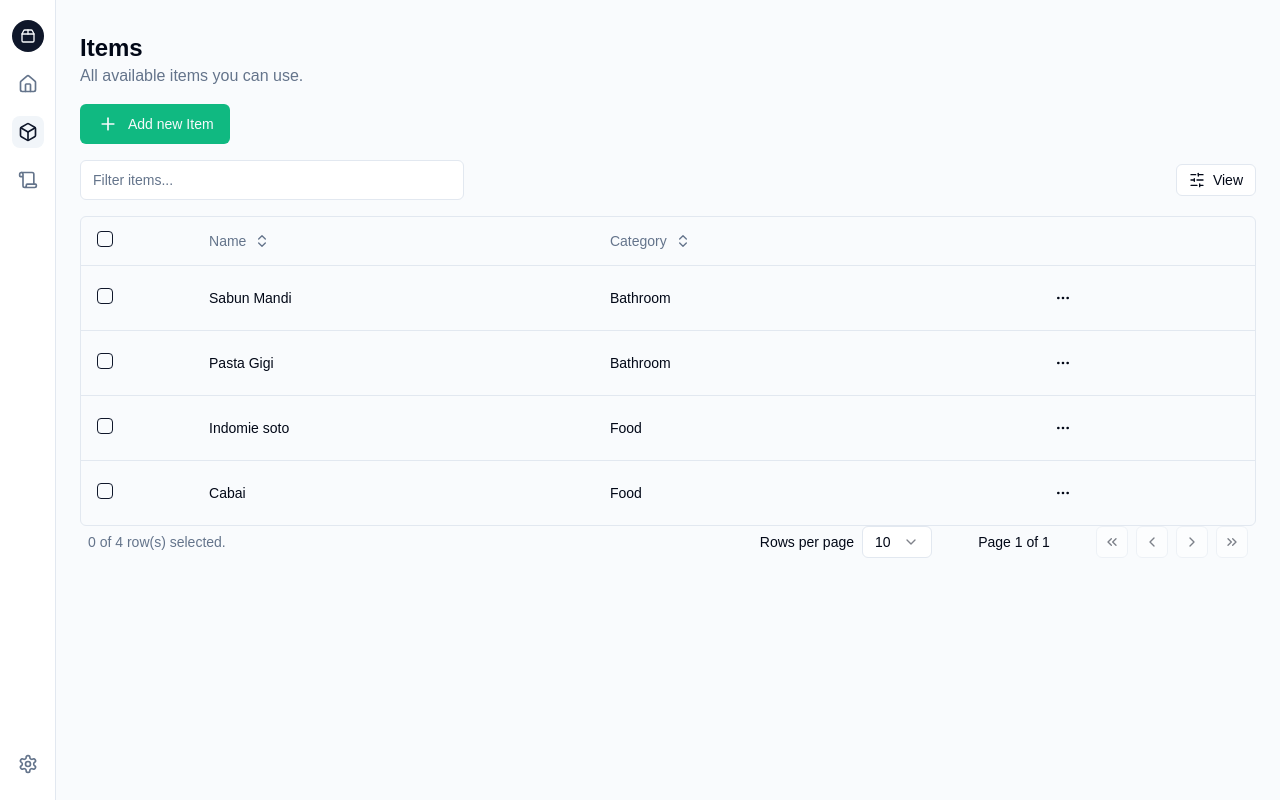
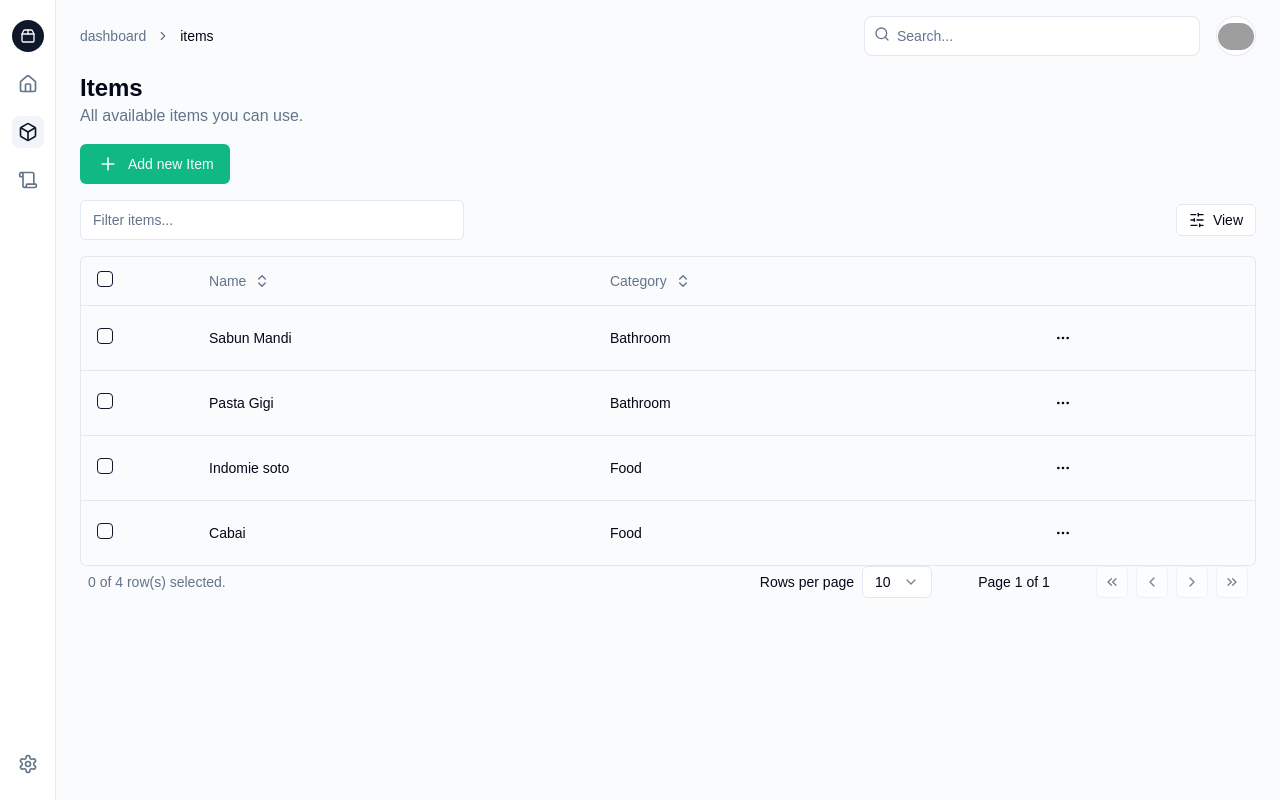
Before and after one commit to rgdmprmd/whats-on-myfridge, a Next.js app: page /dashboard/items in a window 1280 px wide. Built offline with nearby package versions, Linux system fonts and the light colour scheme; grey boxes are pictures that could not be loaded.

Commit message:
feat: breadcrumbs, search, and profile dock

```diff
--- a/app/dashboard/layout.tsx
+++ b/app/dashboard/layout.tsx
@@ -1,12 +1,40 @@
 import { SideNav } from "@/components/side-nav";
 import { SideNavMobile } from "@/components/side-nav-mobile";
+import { BreadcrumbsHeader } from "@/components/breadcrumbs-header";
+import { Search } from "lucide-react";
+import { Input } from "@/components/ui/input";
+import { DropdownMenu, DropdownMenuContent, DropdownMenuItem, DropdownMenuLabel, DropdownMenuSeparator, DropdownMenuTrigger } from "@/components/ui/dropdown-menu";
+import { Button } from "@/components/ui/button";
+import Image from "next/image";
 
 export default function Layout({ children }: { children: React.ReactNode }) {
 	return (
 		<div className="flex min-h-screen w-full flex-col bg-muted/40 ">
 			<SideNav />
 			<div className="flex flex-col sm:gap-4 sm:py-4 sm:pl-14">
-				<SideNavMobile />
+				<header className="sticky top-0 z-30 flex h-14 items-center gap-4 border-b bg-background px-4 sm:static sm:h-auto sm:border-0 sm:bg-transparent sm:px-6">
+					<SideNavMobile />
+					<BreadcrumbsHeader />
+					<div className="relative ml-auto flex-1 md:grow-0">
+						<Search className="absolute left-2.5 top-2.5 h-4 w-4 text-muted-foreground" />
+						<Input type="search" placeholder="Search..." className="w-full rounded-lg bg-background pl-8 md:w-[200px] lg:w-[336px]" />
+					</div>
+					<DropdownMenu>
+						<DropdownMenuTrigger asChild>
+							<Button variant="outline" size="icon" className="overflow-hidden rounded-full">
+								<Image src="/placeholder-user.png" width={36} height={36} alt="Avatar" className="overflow-hidden rounded-full" />
+							</Button>
+						</DropdownMenuTrigger>
+						<DropdownMenuContent align="end">
+							<DropdownMenuLabel>My Account</DropdownMenuLabel>
+							<DropdownMenuSeparator />
+							<DropdownMenuItem>Settings</DropdownMenuItem>
+							<DropdownMenuItem>Support</DropdownMenuItem>
+							<DropdownMenuSeparator />
+							<DropdownMenuItem>Logout</DropdownMenuItem>
+						</DropdownMenuContent>
+					</DropdownMenu>
+				</header>
 				<main className="grid flex-1 items-start gap-4 p-4 sm:px-6 sm:py-0 md:gap-8">{children}</main>
 			</div>
 		</div>
--- /dev/null
+++ b/components/breadcrumbs-header.tsx
@@ -0,0 +1,41 @@
+"use client";
+
+import React from "react";
+import { Breadcrumb, BreadcrumbItem, BreadcrumbLink, BreadcrumbList, BreadcrumbPage, BreadcrumbSeparator } from "@/components/ui/breadcrumb";
+import Link from "next/link";
+import { usePathname } from "next/navigation";
+
+export const BreadcrumbsHeader = () => {
+	const pathname = usePathname().split("/");
+	pathname.shift();
+	if (pathname.length < 2) return null;
+
+	return (
+		<Breadcrumb className="hidden md:flex">
+			<BreadcrumbList>
+				{pathname.map((path, index) => {
+					if (index === pathname.length - 1) {
+						return (
+							<>
+								<BreadcrumbItem>
+									<BreadcrumbPage>{path}</BreadcrumbPage>
+								</BreadcrumbItem>
+							</>
+						);
+					} else {
+						return (
+							<>
+								<BreadcrumbItem>
+									<BreadcrumbLink asChild>
+										<Link href={`/${path}`}>{path}</Link>
+									</BreadcrumbLink>
+								</BreadcrumbItem>
+								<BreadcrumbSeparator />
+							</>
+						);
+					}
+				})}
+			</BreadcrumbList>
+		</Breadcrumb>
+	);
+};
--- a/components/nav-links-mobile.tsx
+++ b/components/nav-links-mobile.tsx
@@ -12,7 +12,7 @@ const links = [
 	{ name: "Stocks", href: "/dashboard/stocks", icon: Scroll },
 ];
 
-const NavLinksMobile = () => {
+export const NavLinksMobile = () => {
 	const pathname = usePathname();
 
 	return (
@@ -29,5 +29,3 @@ const NavLinksMobile = () => {
 		</>
 	);
 };
-
-export default NavLinksMobile;
--- a/components/side-nav-mobile.tsx
+++ b/components/side-nav-mobile.tsx
@@ -1,13 +1,13 @@
 import React from "react";
+import Link from "next/link";
+
 import { Sheet, SheetContent, SheetTrigger } from "@/components/ui/sheet";
 import { Button } from "@/components/ui/button";
 import { LineChart, Package2, PanelLeft } from "lucide-react";
-import Link from "next/link";
-import NavLinksMobile from "./nav-links-mobile";
+import { NavLinksMobile } from "@/components/nav-links-mobile";
 
 export const SideNavMobile = () => {
 	return (
-		<header className="sticky top-0 z-30 flex h-14 items-center gap-4 border-b bg-background px-4 sm:static sm:h-auto sm:border-0 sm:bg-transparent sm:px-6">
 		<Sheet>
 			<SheetTrigger asChild>
 				<Button size="icon" variant="outline" className="sm:hidden">
@@ -29,6 +29,5 @@ export const SideNavMobile = () => {
 				</nav>
 			</SheetContent>
 		</Sheet>
-		</header>
 	);
 };
--- /dev/null
+++ b/components/ui/breadcrumb.tsx
@@ -0,0 +1,115 @@
+import * as React from "react"
+import { Slot } from "@radix-ui/react-slot"
+import { ChevronRight, MoreHorizontal } from "lucide-react"
+
+import { cn } from "@/lib/utils"
+
+const Breadcrumb = React.forwardRef<
+  HTMLElement,
+  React.ComponentPropsWithoutRef<"nav"> & {
+    separator?: React.ReactNode
+  }
+>(({ ...props }, ref) => <nav ref={ref} aria-label="breadcrumb" {...props} />)
+Breadcrumb.displayName = "Breadcrumb"
+
+const BreadcrumbList = React.forwardRef<
+  HTMLOListElement,
+  React.ComponentPropsWithoutRef<"ol">
+>(({ className, ...props }, ref) => (
+  <ol
+    ref={ref}
+    className={cn(
+      "flex flex-wrap items-center gap-1.5 break-words text-sm text-muted-foreground sm:gap-2.5",
+      className
+    )}
+    {...props}
+  />
+))
+BreadcrumbList.displayName = "BreadcrumbList"
+
+const BreadcrumbItem = React.forwardRef<
+  HTMLLIElement,
+  React.ComponentPropsWithoutRef<"li">
+>(({ className, ...props }, ref) => (
+  <li
+    ref={ref}
+    className={cn("inline-flex items-center gap-1.5", className)}
+    {...props}
+  />
+))
+BreadcrumbItem.displayName = "BreadcrumbItem"
+
+const BreadcrumbLink = React.forwardRef<
+  HTMLAnchorElement,
+  React.ComponentPropsWithoutRef<"a"> & {
+    asChild?: boolean
+  }
+>(({ asChild, className, ...props }, ref) => {
+  const Comp = asChild ? Slot : "a"
+
+  return (
+    <Comp
+      ref={ref}
+      className={cn("transition-colors hover:text-foreground", className)}
+      {...props}
+    />
+  )
+})
+BreadcrumbLink.displayName = "BreadcrumbLink"
+
+const BreadcrumbPage = React.forwardRef<
+  HTMLSpanElement,
+  React.ComponentPropsWithoutRef<"span">
+>(({ className, ...props }, ref) => (
+  <span
+    ref={ref}
+    role="link"
+    aria-disabled="true"
+    aria-current="page"
+    className={cn("font-normal text-foreground", className)}
+    {...props}
+  />
+))
+BreadcrumbPage.displayName = "BreadcrumbPage"
+
+const BreadcrumbSeparator = ({
+  children,
+  className,
+  ...props
+}: React.ComponentProps<"li">) => (
+  <li
+    role="presentation"
+    aria-hidden="true"
+    className={cn("[&>svg]:size-3.5", className)}
+    {...props}
+  >
+    {children ?? <ChevronRight />}
+  </li>
+)
+BreadcrumbSeparator.displayName = "BreadcrumbSeparator"
+
+const BreadcrumbEllipsis = ({
+  className,
+  ...props
+}: React.ComponentProps<"span">) => (
+  <span
+    role="presentation"
+    aria-hidden="true"
+    className={cn("flex h-9 w-9 items-center justify-center", className)}
+    {...props}
+  >
+    <MoreHorizontal className="h-4 w-4" />
+    <span className="sr-only">More</span>
+  </span>
+)
+BreadcrumbEllipsis.displayName = "BreadcrumbElipssis"
+
+export {
+  Breadcrumb,
+  BreadcrumbList,
+  BreadcrumbItem,
+  BreadcrumbLink,
+  BreadcrumbPage,
+  BreadcrumbSeparator,
+  BreadcrumbEllipsis,
+}
```
Also changed, not shown: public/placeholder_user.png (added). Lines whose indentation alone changed are shown as unchanged.
